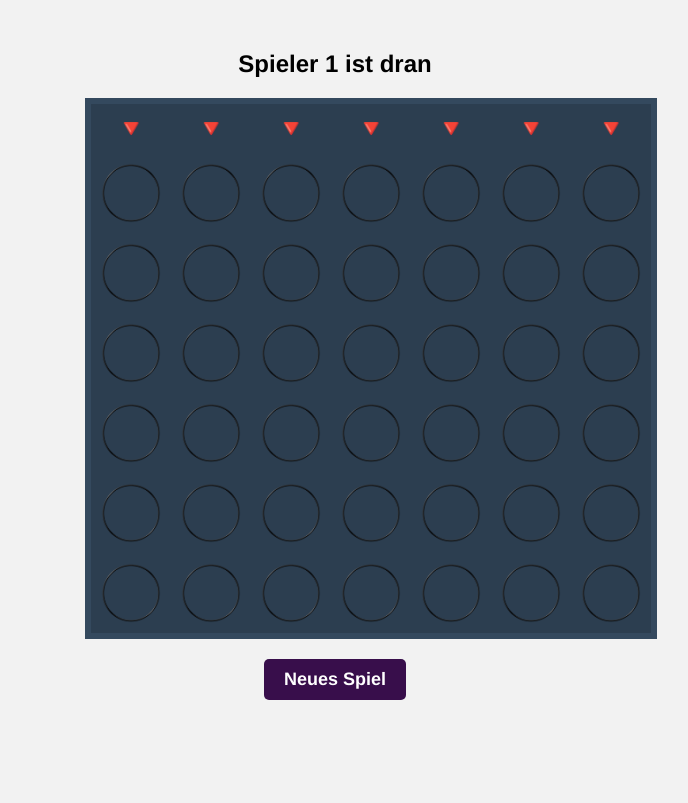
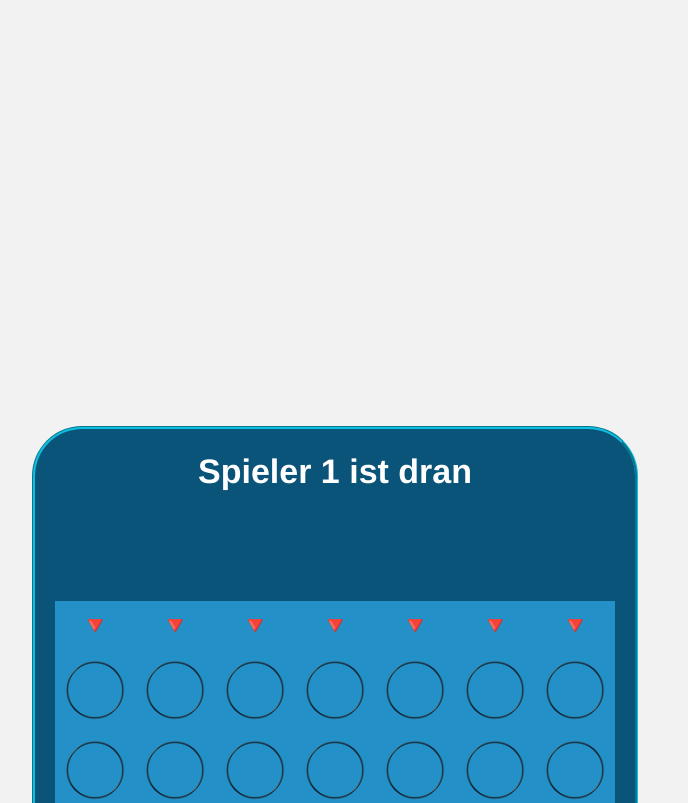
Before and after one commit to jvv1111/4Gewinnt, a plain HTML site: page 4Gewinnt.html in a window 1280 px wide. Shown: the top 803 px of the page, without its empty margins (305-993 px from the left). Drawn offline with Linux system fonts and the light colour scheme.

Commit message:
Update 4Gewinnt.css

```diff
--- a/4Gewinnt.css
+++ b/4Gewinnt.css
@@ -3,37 +3,58 @@ body {
 }
 
 #spielfeld {
-    width: 500px;
+    width: 600px;
     margin: auto;
-    margin-top: 50px;
+    margin-top: 500px;
     text-align: center;
     user-select: none;
+    border-radius: 50px;
+    border-style: groove;
+    border-color: #0ebee1;
+    background-color: #0a5479;
+    transform: translateY(-74px); /*Ändernnn*/
 }
 
 h1#spieler {
     font-family: Helvetica, Arial, sans-serif;
-    font-size: 24px;
+    font-size: 34px;
     font-weight: bold;
-    margin-bottom: 20px;
+    margin-bottom: 100px;
+    color: white;
+}
+
+tr.dreieck th.sp1Dran {
+    caret-color: yellow;
+    cursor: yellow;
+}
+
+tr.dreieck th.sp2Dran{
+    caret-color: red;
+    cursor: red;
 }
 
 table {
-    background-color: #2c3e50;
+    background-color: #2391c8;
     border-collapse: collapse;
-    border: 6px solid #34495e;
+    border: 10px solid #0a5479;
     border-radius: 10px;
     margin: 0 auto;
 }
 
+element.style {
+    transform: translateY(-74px);
+}
+
 tr.dreieck th {
     font-size: 25px;
-    color: #fff;
+    color: #0ebee1;
     padding: 10px;
     cursor: pointer;
 }
 
 tr.dreieck th.spalte-deaktiviert {
     cursor: not-allowed;
+    user-select: none;
 }
 
 td {
@@ -51,13 +72,14 @@ img {
     margin: 20px auto;
     padding: 10px 20px;
     font-family: Helvetica, Arial, sans-serif;
-    font-size: 18px;
+    font-size: 25px;
     font-weight: bold;
-    background-color: #380e4b;
+    background-color: #0ebee1;
     color: #fff;
     border: none;
     border-radius: 5px;
     cursor: pointer;
+    user-select: none;
 }
 
 #neustartButton:hover {
```
